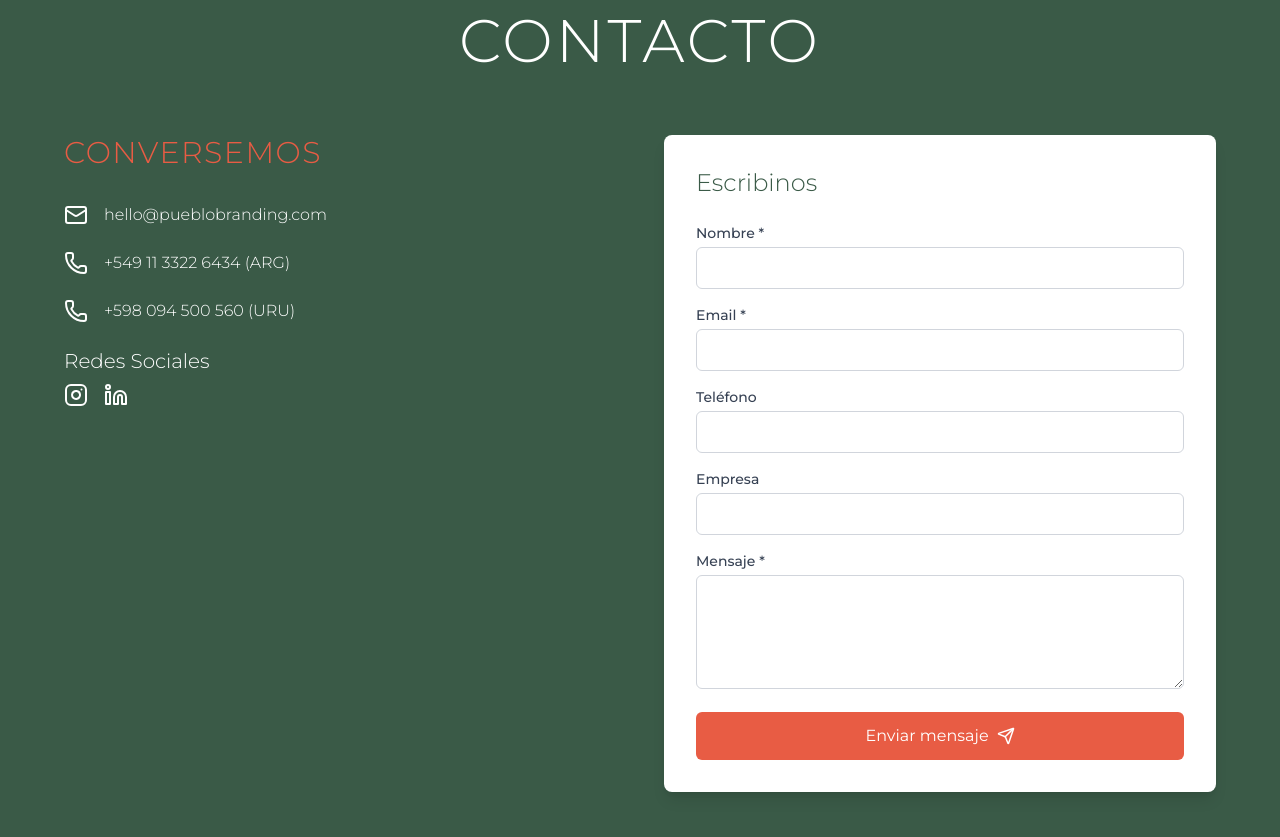
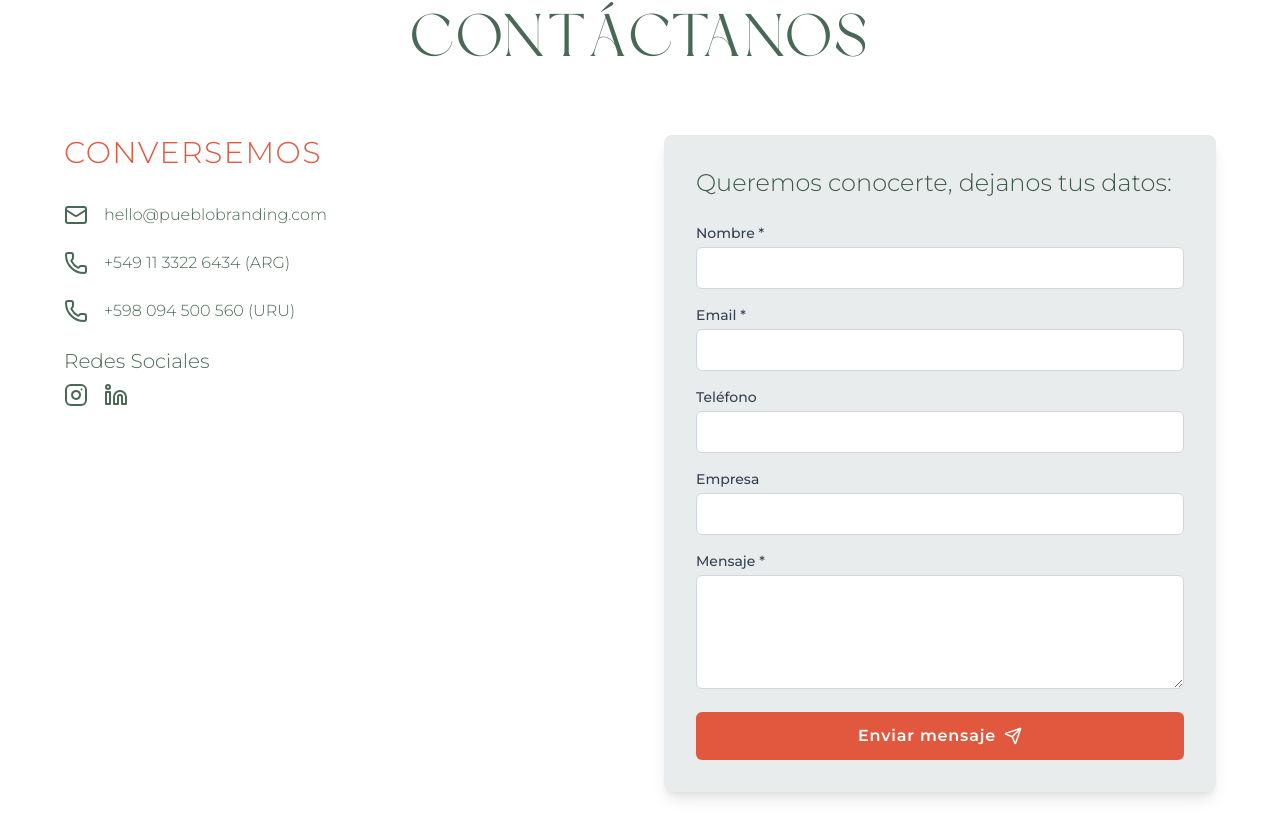
Before and after one commit to pueblobranding/pueblo, a Next.js app: page / in a window 1280 px wide. Shown: the part 3935-4772 px from the top of the page. Built offline with nearby package versions, Linux system fonts and the light colour scheme.

Commit message:
Update ContactoSection and NosotrosSection styles: change background colors, update text styles, and enhance form input hover effects for improved aesthetics and user experience.

```diff
--- a/components/contacto.tsx
+++ b/components/contacto.tsx
@@ -45,25 +45,25 @@ export default function ContactoSection() {
     }
 
     return (
-        <section id="contacto" className="min-h-screen bg-[#3a5a47] py-16 px-4 ">
+        <section id="contacto" className="min-h-screen bg-white py-16 px-4 ">
             {/* <Navbar isMenuOpen={isMenuOpen} toggleMenu={toggleMenu} /> */}
             <div className="container mx-auto max-w-6xl">
                 {/* Título principal */}
-                <h1 className="text-white text-4xl md:text-5xl lg:text-6xl font-light text-center mb-16 tracking-wider">
-                    CONTACTO
+                <h1 style={{ fontFamily: 'dream-avenue'}} className="text-verde-opalo-100 text-4xl md:text-5xl lg:text-6xl text-center mb-16 tracking-wider">
+                    CONTÁCTANOS
                 </h1>
 
                 <div className="grid grid-cols-1 md:grid-cols-2 gap-12">
                     {/* Información de contacto */}
                     <div className="text-white order-2 md:order-1">
-                        <h2 className="text-[#e85c44] text-3xl font-light mb-8 tracking-wider">CONVERSEMOS</h2>
+                        <h2 className="text-tigerlily text-3xl font-light mb-8 tracking-wider">CONVERSEMOS</h2>
 
-                        <div className="space-y-6">
+                        <div className="space-y-6 text-verde-opalo-100">
 
                             <div className="flex flex-row gap-4">
                                 {/* <h3 className="text-xl font-light mb-2">Email</h3> */}
                                 <MailIcon />
-                                <a href="mailto:hola@pueblo.com.ar" className="font-light hover:text-[#e85c44] transition-colors">
+                                <a href="mailto:hola@pueblo.com.ar" className="font-light hover:text-tigerlily transition-colors">
                                     hello@pueblobranding.com
                                 </a>
                             </div>
@@ -71,7 +71,7 @@ export default function ContactoSection() {
                             <div className="flex flex-row gap-4">
                                 {/* <h3 className="text-LG font-light mb-2">ARGENTINA</h3> */}
                                 <PhoneIcon />
-                                <a href="tel:+5491133226434" className="font-light hover:text-[#e85c44] transition-colors">
+                                <a href="tel:+5491133226434" className="font-light hover:text-tigerlily transition-colors">
                                     +549 11 3322 6434 (ARG)
                                 </a>
                             </div>
@@ -79,7 +79,7 @@ export default function ContactoSection() {
                             <div className="flex flex-row gap-4">
                                 {/* <h3 className="text-LG font-light mb-2">URUGUAY</h3> */}
                                 <PhoneIcon />
-                                <a href="tel:+598094500560" className="font-light hover:text-[#e85c44] transition-colors">
+                                <a href="tel:+598094500560" className="font-light hover:text-tigerlily transition-colors">
                                     +598 094 500 560 (URU)
                                 </a>
                             </div>
@@ -87,10 +87,10 @@ export default function ContactoSection() {
                             <div>
                                 <h3 className="text-xl font-light mb-2">Redes Sociales</h3>
                                 <div className="flex space-x-4">
-                                    <a href="https://www.instagram.com/pueblobranding" className="hover:text-[#e85c44] transition-colors">
+                                    <a href="https://www.instagram.com/pueblobranding" className="hover:text-tigerlily transition-colors">
                                         <Instagram />
                                     </a>
-                                    <a href="#" className="hover:text-[#e85c44] transition-colors">
+                                    <a href="#" className="hover:text-tigerlily transition-colors">
                                         <Linkedin />
                                     </a>
                                 </div>
@@ -99,8 +99,8 @@ export default function ContactoSection() {
                     </div>
 
                     {/* Formulario de contacto */}
-                    <div className="bg-white p-8 rounded-lg shadow-lg order-1 md:order-2">
-                        <h2 className="text-[#3a5a47] text-2xl font-light mb-6">Escribinos</h2>
+                    <div className="bg-pewter-blue-20 p-8 rounded-lg shadow-lg order-1 md:order-2">
+                        <h2 className="text-[#3a5a47] text-2xl font-light mb-6">Queremos conocerte, dejanos tus datos:</h2>
 
                         {formStatus.submitted && formStatus.success ? (
                             <div className="bg-green-50 border border-green-200 text-green-700 p-4 rounded-md">
@@ -119,7 +119,7 @@ export default function ContactoSection() {
                                         value={formData.nombre}
                                         onChange={handleChange}
                                         required
-                                        className="w-full px-3 py-2 border border-gray-300 rounded-md focus:outline-none focus:ring-1 focus:ring-[#e85c44]"
+                                        className="w-full px-3 py-2 border bg-white border-gray-300 rounded-md focus:outline-none focus:ring-1 focus:ring-tigerlily"
                                     />
                                 </div>
 
@@ -134,7 +134,7 @@ export default function ContactoSection() {
                                         value={formData.email}
                                         onChange={handleChange}
                                         required
-                                        className="w-full px-3 py-2 border border-gray-300 rounded-md focus:outline-none focus:ring-1 focus:ring-[#e85c44]"
+                                        className="w-full px-3 py-2 border bg-white border-gray-300 rounded-md focus:outline-none focus:ring-1 focus:ring-tigerlily"
                                     />
                                 </div>
 
@@ -148,7 +148,7 @@ export default function ContactoSection() {
                                         name="telefono"
                                         value={formData.telefono}
                                         onChange={handleChange}
-                                        className="w-full px-3 py-2 border border-gray-300 rounded-md focus:outline-none focus:ring-1 focus:ring-[#e85c44]"
+                                        className="w-full px-3 py-2 border bg-white bg-white border-gray-300 rounded-md focus:outline-none focus:ring-1 focus:ring-tigerlily"
                                     />
                                 </div>
 
@@ -162,7 +162,7 @@ export default function ContactoSection() {
                                         name="empresa"
                                         value={formData.empresa}
                                         onChange={handleChange}
-                                        className="w-full px-3 py-2 border border-gray-300 rounded-md focus:outline-none focus:ring-1 focus:ring-[#e85c44]"
+                                        className="w-full px-3 py-2 border bg-white border-gray-300 rounded-md focus:outline-none focus:ring-1 focus:ring-tigerlily"
                                     />
                                 </div>
 
@@ -177,13 +177,13 @@ export default function ContactoSection() {
                                         onChange={handleChange}
                                         required
                                         rows={4}
-                                        className="w-full px-3 py-2 border border-gray-300 rounded-md focus:outline-none focus:ring-1 focus:ring-[#e85c44]"
+                                        className="w-full px-3 py-2 border bg-white border-gray-300 rounded-md focus:outline-none focus:ring-1 focus:ring-tigerlily"
                                     ></textarea>
                                 </div>
 
                                 <button
                                     type="submit"
-                                    className="flex items-center justify-center w-full bg-[#e85c44] text-white py-3 px-6 rounded-md hover:bg-[#d04e39] transition-colors"
+                                    className="flex items-center justify-center w-full bg-tigerlily text-white py-3 px-6 rounded-md hover:bg-[#d04e39] transition-colors font-semibold tracking-wider cursor-pointer"
                                 >
                                     <span className="mr-2">Enviar mensaje</span>
                                     <Send size={18} />
--- a/components/nosotros-section.tsx
+++ b/components/nosotros-section.tsx
@@ -12,7 +12,7 @@ function TeamMember({ name, bio, linkedinUrl, imageUrl }: TeamMemberProps) {
   return (
     <div className="flex flex-col md:flex-row-reverse w-full mb-8 overflow-hidden">
       <div className="bg-[#3a5a47] p-6 md:p-8 md:w-3/4 relative">
-        <div className="bg-[#e85c44] text-white py-2 px-6 rounded-r-full inline-block mb-4 font-light tracking-wider pl-10 relative -left-10">
+        <div style={{ fontFamily: 'dream-avenue' }} className="bg-tigerlily text-xl md:text-3xl font-bold text-white py-2 px-6 rounded-r-full inline-block mb-4 tracking-wider pl-10 relative -left-10 ">
           HOLA! SOY {name}
         </div>
         <div className="text-white space-y-4">
```
